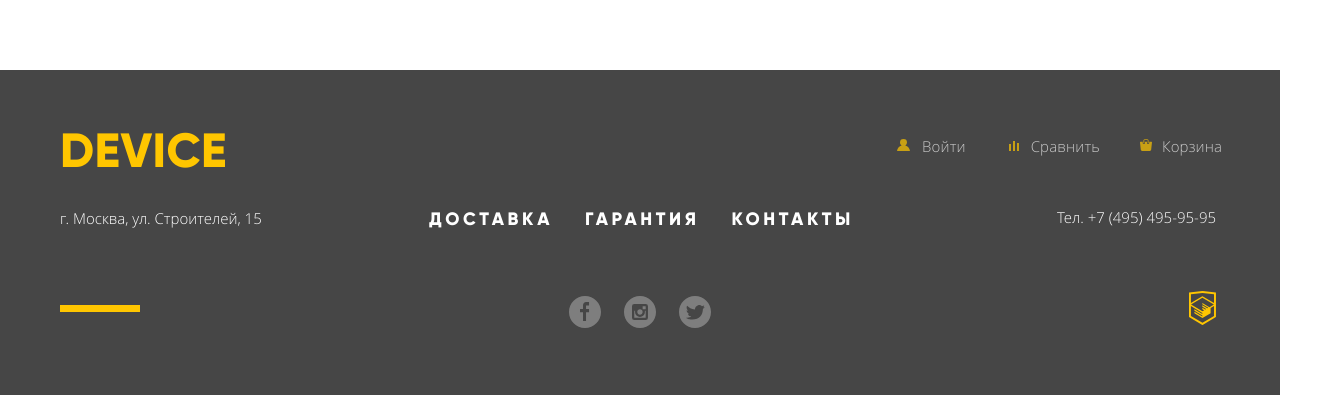
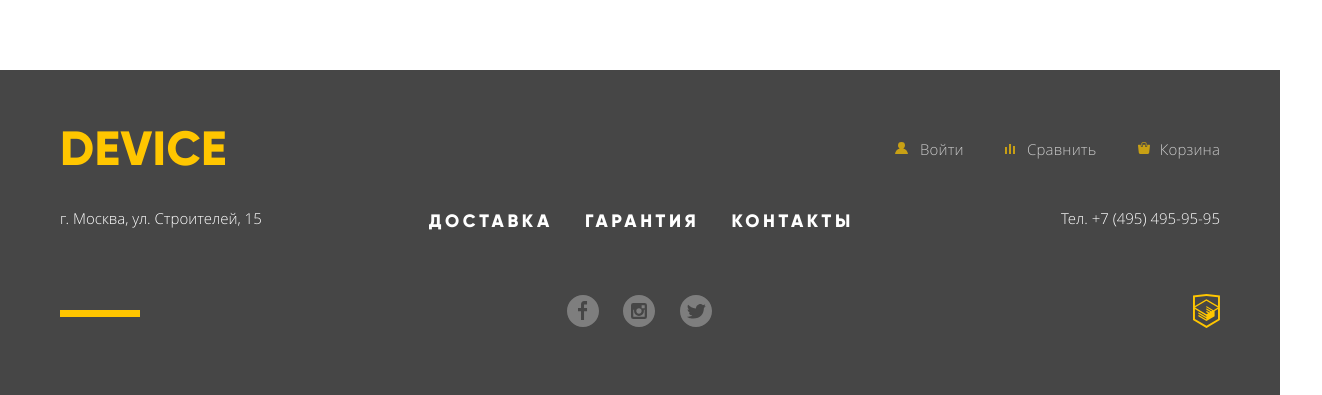
Before and after one commit to StanisFenix/682863-device, a plain HTML site: page index.html in a window 1280 px wide. Shown: the part 2402-2797 px from the top of the page, 1322 px wide, since content can reach past the window. Drawn offline with Linux system fonts and the light colour scheme.

Commit message:
Changed footer for index-page

```diff
--- a/css/style.css
+++ b/css/style.css
@@ -99,6 +99,36 @@ ____________________________
 
 и начинается main-footer*/
 
+.wrapper-footer {
+    display: flex;
+    flex-direction: column;
+    justify-content: space-around;
+    min-height: 238px;
+    width: 1160px;
+    margin: auto;
+    margin-top: 80px;
+    padding-top: 40px;
+}
+
+.footer-logo-address {
+    display: flex;
+    justify-content: space-between;
+    align-items: flex-end;
+}
+
+.wrapper-two {
+    display: flex;
+    justify-content: space-between;
+    align-items: flex-start;
+    padding-bottom: 32px;
+}
+
+.wrapper-bottom {
+    display: flex;
+    justify-content: space-between;
+    align-items: center;
+}
+
 .main-footer {
     position: relative;
 
@@ -108,12 +138,13 @@ ____________________________
 }
 
 .main-footer-logo {
+    align-self: flex-start;
+
     color: #ffc600;
 }
 
 .main-footer p {
     margin: 0;
-    padding-top: 14px;
 
     font-family: "open_sanslight", "Arial", sans-serif;
     font-size: 15px;
@@ -134,7 +165,6 @@ ____________________________
 }
 
 .logo-html {
-    padding-bottom: 17px;
 }
 
 /*Footer закончили, начинаемм main контейнер*/
@@ -148,10 +178,6 @@ ____________________________
     line-height: 30px;
     letter-spacing: 0.01em;
     color: #464646;
-}
-
-.user-navigation-footer {
-    margin-right: 65px;
 }
 
 .best-items-slider b {
@@ -290,8 +316,6 @@ ____________________________
 }
 
 .footer-social li {
-    margin-right: 23px;
-
     list-style-type: none;
 }
 
@@ -853,18 +877,6 @@ ____________________________
     min-height: 100%;
 }
 
-.main-footer {
-    display: -webkit-box;
-    display: -ms-flexbox;
-    display: flex;
-    min-height: 323px;
-    width: 100%;
-    margin: auto;
-    margin-top: 80px;
-    padding-top: 57px;
-    padding-left: 0;
-}
-
 .main-footer .wrapper {
     display: -webkit-box;
     display: -ms-flexbox;
@@ -874,11 +886,7 @@ ____________________________
 .footer-navigation {
     position: relative;
 
-    display: -webkit-box;
-
-    display: -ms-flexbox;
-
-    display: flex;
+    align-self: flex-end;
 }
 
 
@@ -1036,11 +1044,6 @@ ___________________________________________
 
     background: url("../img/user.svg") no-repeat;
 }
-
-.compare {
-    margin-right: 62px;
-}
-
 .compare-header a::before {
     content: "";
 
@@ -1484,30 +1487,6 @@ a.map-button {
 
 /*Начинаю делать подвал
 -----------------------------------------------------*/
-
-.footer-logo-address {
-    position: relative;
-
-    display: -webkit-box;
-
-    display: -ms-flexbox;
-
-    display: flex;
-    -webkit-box-orient: vertical;
-    -webkit-box-direction: normal;
-        -ms-flex-direction: column;
-            flex-direction: column;
-    min-width: 205px;
-    margin-right: 164px;
-}
-
-.main-footer-logo {
-    margin-bottom: 14px;
-}
-
-.footer-logo-address p {
-    margin: 0;
-}
 
 .footer-logo-address p::after {
     content: "";
@@ -1542,29 +1521,21 @@ a.map-button {
 }
 
 .footer-page-navigation {
-    display: -webkit-box;
-    display: -ms-flexbox;
-    display: flex;
-    -webkit-box-pack: justify;
-        -ms-flex-pack: justify;
-            justify-content: space-between;
-    min-width: 425px;
+    display: flex;
+    justify-content: space-between;
+    width: 425px;
+    margin: 0;
     padding: 0;
+    padding-right: 40px;
+}
+
+.footer-social {
+    display: flex;
+    justify-content: space-between;
     margin: 0;
-    padding-top: 23px;
-
-}
-
-.footer-social {
-    display: -webkit-box;
-    display: -ms-flexbox;
-    display: flex;
-    -webkit-box-pack: center;
-        -ms-flex-pack: center;
-            justify-content: center;
-    margin: 0;
-    padding-left: 20px;
-    padding-top: 36px;
+    padding: 0;
+    padding-right: 55px;
+    min-width: 145px;
 }
 
 .user-link {
@@ -1584,20 +1555,6 @@ a.map-button {
 }
 
 .wrapper-phone-logo {
-    display: -webkit-box;
-    display: -ms-flexbox;
-    display: flex;
-    -webkit-box-orient: vertical;
-    -webkit-box-direction: normal;
-        -ms-flex-direction: column;
-            flex-direction: column;
-    -ms-flex-pack: distribute;
-        -webkit-box-pack: justify;
-            justify-content: space-between;
-    -webkit-box-align: end;
-        -ms-flex-align: end;
-            align-items: flex-end;
-    padding-top: 61px;
 }
 
 .login-link-footer a::before {
@@ -2628,17 +2585,6 @@ ______________________________________________*/
     margin-right: 50px;
 }
 
-.user-navigation-footer,
-.authorization-user ul {
-    display: -webkit-box;
-    display: -ms-flexbox;
-    display: flex;
-    -webkit-box-pack: justify;
-        -ms-flex-pack: justify;
-            justify-content: space-between;
-    padding: 0;
-}
-
 .name-user,
 .footer-name-user {
     position: relative;
@@ -2720,11 +2666,28 @@ ______________________________________________*/
     margin-right: 376px;
 }
 
-.main-navigation .login-link-footer {
-    width: 43px;
-}
-
 .container-wrapper .wrapper-title {
     padding-left: 139px;
     margin-bottom: 46px;
 }
+
+.user-navigation-footer {
+    display: flex;
+    justify-content: space-between;
+    align-self: center;
+    min-width: 300px;
+    margin: 0;
+}
+
+.user-navigation-footer a {
+    color: #ffffff;
+}
+
+.yellow-line {
+    font-size: 0;
+    width: 74px;
+    height: 1px;
+
+    background-color: #ffc600;
+    border: 3px solid #ffc600;
+}
--- a/index.html
+++ b/index.html
@@ -587,17 +587,34 @@
         </main>
 
         <footer class="main-footer">
-            <div class="wrapper">
+            <div class="wrapper-footer">
                 <div class="footer-logo-address">
                     <a class="main-logo main-footer-logo">
                         Device
                     </a>
+                    <ul class="user-navigation user-navigation-footer">
+                        <li class="login-link login-link-footer">
+                            <a href="#">
+                                Войти
+                            </a>
+                        </li>
+                        <li class="compare compare-footer">
+                            <a href="#">
+                                Сравнить
+                            </a>
+                        </li>
+                        <li class="basket basket-footer">
+                            <a href="#">
+                                Корзина
+                            </a>
+                        </li>
+                    </ul>
+                </div>
+                <div class="wrapper-two">
                     <p>
                         г. Москва, ул. Строителей, 15
                     </p>
-                </div>
                     <nav class="footer-navigation">
-                    <div class="wrapper-footer-navigation">
                         <ul class="footer-page-navigation">
                             <li>
                                 <a href="delivery.html">
@@ -615,6 +632,17 @@
                                 </a>
                             </li>
                         </ul>
+                    </nav>
+                    <div class="wrapper-phone-logo">
+                        <p class="phone">
+                            Тел. +7 (495) 495-95-95
+                        </p>
+                    </div>
+                </div>
+                <div class="wrapper-bottom">
+                    <div class="yellow-line">
+                        Полоска
+                    </div>
                     <ul class="footer-social">
                         <li>
                             <a class="social-button facebook" href="https://www.facebook.com/htmlacademy">
@@ -642,33 +670,6 @@
                             </a>
                         </li>
                     </ul>
-                    </div>
-                    <div class="user-link">
-                        <ul class="user-navigation user-navigation-footer">
-                            <li class="login-link login-link-footer">
-                                <a href="#">
-                                    Войти
-                                </a>
-                            </li>
-                        </ul>
-                        <ul class="buy buy-footer">
-                            <li class="compare compare-footer">
-                                <a href="#">
-                                    Сравнить
-                                </a>
-                            </li>
-                            <li class="basket basket-footer">
-                                <a href="#">
-                                    Корзина
-                                </a>
-                            </li>
-                        </ul>
-                    </div>
-                </nav>
-                <div class="wrapper-phone-logo">
-                    <p class="phone">
-                        Тел. +7 (495) 495-95-95
-                    </p>
                     <div class="logo-html">
                         <a href="https://htmlacademy.ru/intensive/htmlcss">
                             <svg xmlns="http://www.w3.org/2000/svg" width="26.943" height="34.09" viewBox="0 0 26.943 34.09">
```
Lines whose indentation alone changed are shown as unchanged.
